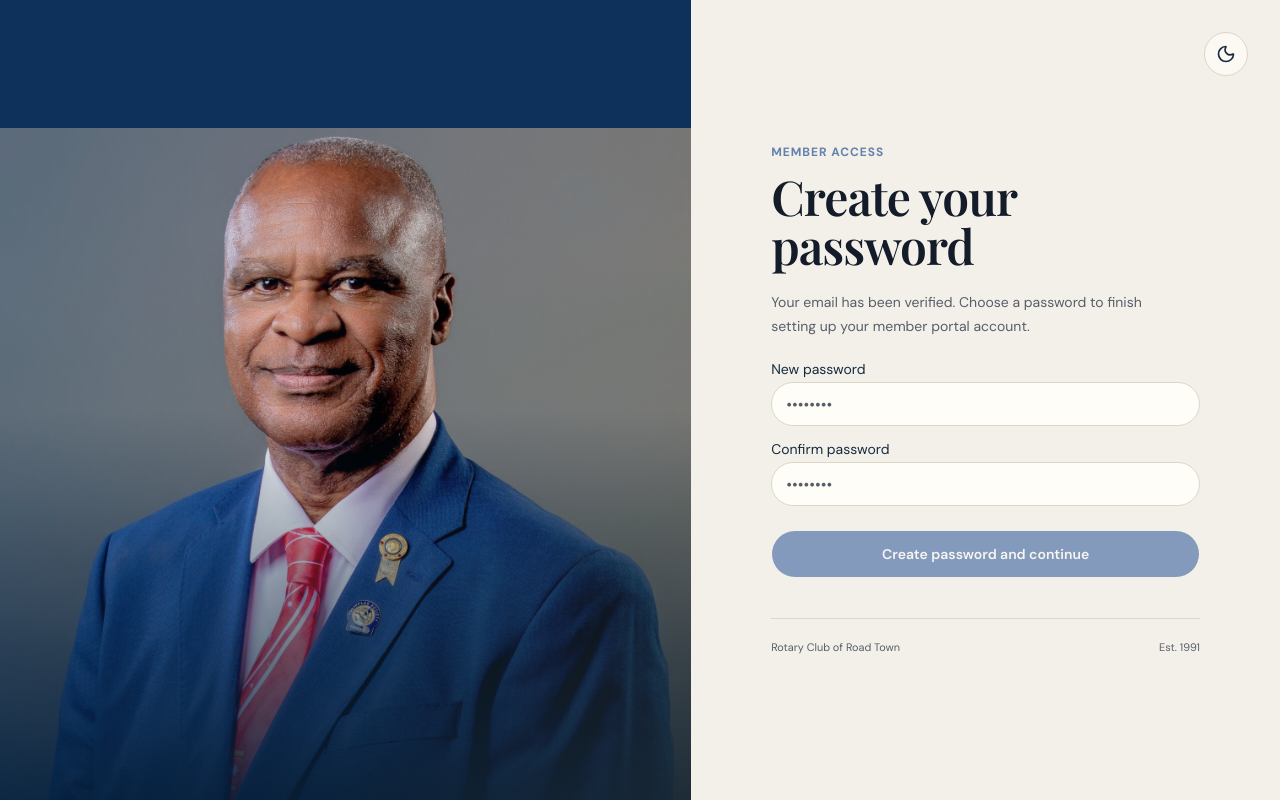
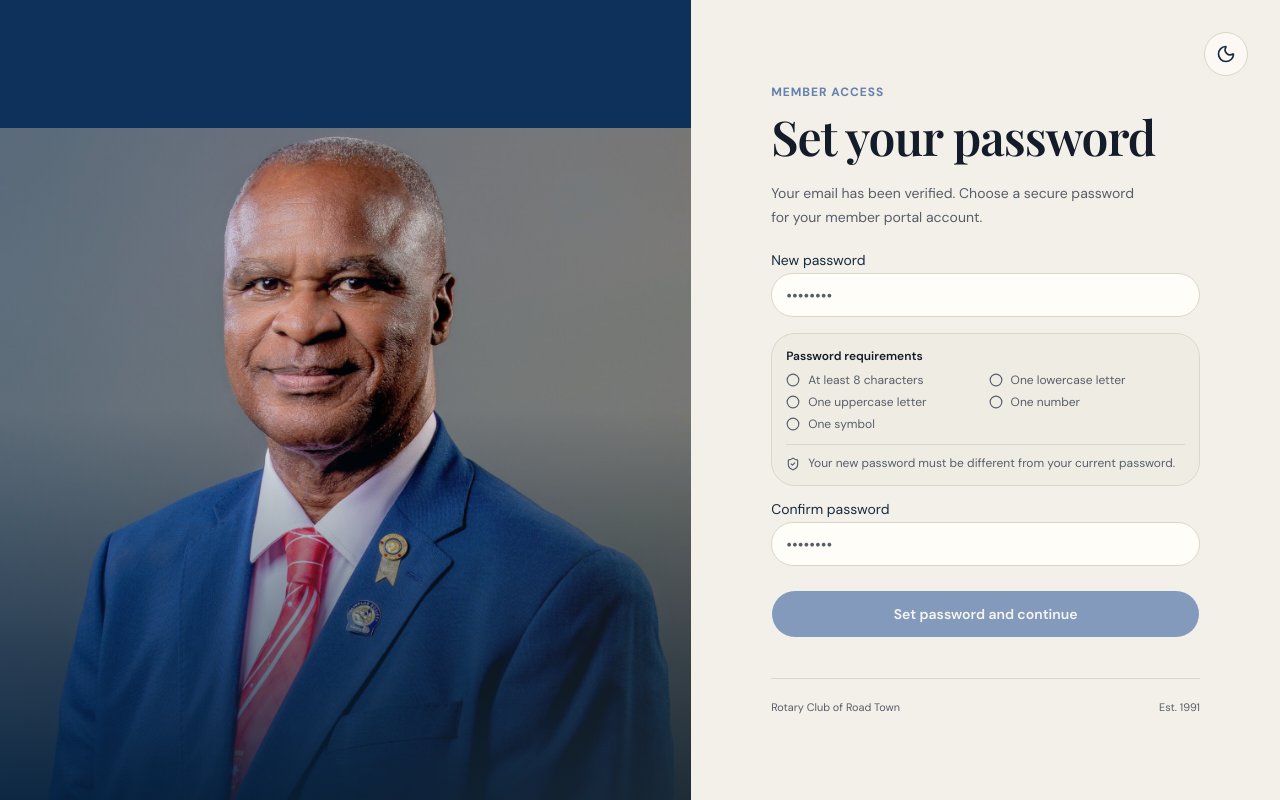
Before and after one commit to DEVDigitalBVI/Rotary-Club-App, a Next.js app: page /update-password in a window 1280 px wide. Built offline with nearby package versions, Linux system fonts and the light colour scheme.

Commit message:
Enforce strong password requirements

```diff
--- a/app/login/actions.ts
+++ b/app/login/actions.ts
@@ -3,6 +3,10 @@
 import { redirect } from "next/navigation";
 import { headers } from "next/headers";
 import { createClient } from "@/lib/supabase/server";
+import {
+  getPasswordUpdateErrorMessage,
+  meetsPasswordRequirements,
+} from "@/lib/password-policy";
 
 export type AuthFormState =
   | { error?: string; success?: string }
@@ -120,16 +124,27 @@ export async function updatePassword(
   formData: FormData
 ): Promise<AuthFormState> {
   const password = String(formData.get("password") ?? "");
+  const confirmPassword = String(formData.get("confirmPassword") ?? "");
 
-  if (password.length < 8) {
-    return { error: "Password must be at least 8 characters." };
+  if (password !== confirmPassword) {
+    return { error: "The passwords do not match. Enter the same password in both fields." };
+  }
+
+  if (!meetsPasswordRequirements(password)) {
+    return {
+      error:
+        "Password must have at least 8 characters, including an uppercase letter, lowercase letter, number, and symbol.",
+    };
   }
 
   const supabase = await createClient();
   const { error } = await supabase.auth.updateUser({ password });
 
   if (error) {
-    return { error: "Couldn't update your password — try the reset link again." };
+    const reasons = "reasons" in error && Array.isArray(error.reasons)
+      ? error.reasons.filter((reason): reason is string => typeof reason === "string")
+      : [];
+    return { error: getPasswordUpdateErrorMessage(error.code, reasons) };
   }
 
   redirect("/dashboard");
--- a/app/update-password/page.tsx
+++ b/app/update-password/page.tsx
@@ -66,11 +66,11 @@ export default function UpdatePasswordPage() {
               id="update-password-title"
               className="font-heading mt-3 text-4xl font-semibold leading-[1.02] text-foreground sm:text-5xl"
             >
-              Create your password
+              Set your password
             </h1>
             <p className="mt-5 max-w-sm text-sm leading-6 text-muted-foreground">
-              Your email has been verified. Choose a password to finish setting
-              up your member portal account.
+              Your email has been verified. Choose a secure password for your
+              member portal account.
             </p>
 
             <UpdatePasswordForm />
--- a/components/auth/update-password-form.tsx
+++ b/components/auth/update-password-form.tsx
@@ -1,10 +1,17 @@
 "use client";
 
 import { useActionState, useState } from "react";
+import { CheckCircle2, Circle, ShieldCheck, XCircle } from "lucide-react";
 import { Button } from "@/components/ui/button";
 import { Input } from "@/components/ui/input";
 import { Label } from "@/components/ui/label";
 import { updatePassword, type AuthFormState } from "@/app/login/actions";
+import { cn } from "@/lib/utils";
+import {
+  getPasswordChecks,
+  meetsPasswordRequirements,
+  PASSWORD_REQUIREMENTS,
+} from "@/lib/password-policy";
 
 export function UpdatePasswordForm() {
   const [state, action, pending] = useActionState<AuthFormState, FormData>(
@@ -14,9 +21,15 @@ export function UpdatePasswordForm() {
   const [password, setPassword] = useState("");
   const [confirm, setConfirm] = useState("");
 
-  // Client-side only — the action itself only enforces length, since that's
-  // the one rule the server needs to re-check regardless of what the form did.
+  const checks = getPasswordChecks(password);
+  const passwordStarted = password.length > 0;
+  const passwordValid = meetsPasswordRequirements(password);
+  const confirmStarted = confirm.length > 0;
   const mismatch = confirm.length > 0 && password !== confirm;
+  const confirmationValid = confirmStarted && password === confirm;
+
+  const validFieldClass =
+    "border-emerald-600 bg-emerald-50/60 focus-visible:border-emerald-600 focus-visible:ring-emerald-600/20 dark:border-emerald-500 dark:bg-emerald-950/20";
 
   return (
     <form action={action} className="mt-6 flex flex-col gap-4">
@@ -35,33 +48,94 @@ export function UpdatePasswordForm() {
           autoComplete="new-password"
           required
           minLength={8}
+          aria-describedby="password-requirements"
+          aria-invalid={passwordStarted && !passwordValid}
+          className={cn(passwordValid && validFieldClass)}
           value={password}
           onChange={(e) => setPassword(e.target.value)}
         />
+      </div>
+      <div
+        id="password-requirements"
+        className="rounded-xl border border-border bg-muted/35 p-3.5"
+      >
+        <p className="text-xs font-semibold text-foreground">Password requirements</p>
+        <ul className="mt-2 grid gap-1.5 sm:grid-cols-2">
+          {PASSWORD_REQUIREMENTS.map((requirement) => {
+            const met = checks[requirement.key];
+            const RequirementIcon = met
+              ? CheckCircle2
+              : passwordStarted
+                ? XCircle
+                : Circle;
+
+            return (
+              <li
+                key={requirement.key}
+                className={cn(
+                  "flex items-center gap-2 text-xs",
+                  met
+                    ? "text-emerald-700 dark:text-emerald-300"
+                    : passwordStarted
+                      ? "text-destructive"
+                      : "text-muted-foreground"
+                )}
+              >
+                <RequirementIcon className="size-3.5 shrink-0" aria-hidden="true" />
+                {requirement.label}
+              </li>
+            );
+          })}
+        </ul>
+        <p className="mt-3 flex items-start gap-2 border-t border-border pt-2.5 text-xs text-muted-foreground">
+          <ShieldCheck className="mt-0.5 size-3.5 shrink-0" aria-hidden="true" />
+          Your new password must be different from your current password.
+        </p>
       </div>
       <div className="flex flex-col gap-1.5">
         <Label htmlFor="confirm-password">Confirm password</Label>
         <Input
           id="confirm-password"
+          name="confirmPassword"
           type="password"
           placeholder="••••••••"
           autoComplete="new-password"
           required
+          aria-invalid={mismatch}
+          aria-describedby={confirmStarted ? "confirm-password-status" : undefined}
+          className={cn(confirmationValid && validFieldClass)}
           value={confirm}
           onChange={(e) => setConfirm(e.target.value)}
         />
-        {mismatch && (
-          <p className="text-xs text-destructive">Passwords don&apos;t match.</p>
+        {confirmStarted && (
+          <p
+            id="confirm-password-status"
+            className={cn(
+              "flex items-center gap-1.5 text-xs",
+              confirmationValid
+                ? "text-emerald-700 dark:text-emerald-300"
+                : "text-destructive"
+            )}
+          >
+            {confirmationValid ? (
+              <CheckCircle2 className="size-3.5" aria-hidden="true" />
+            ) : (
+              <XCircle className="size-3.5" aria-hidden="true" />
+            )}
+            {confirmationValid
+              ? "Passwords match."
+              : "Passwords do not match. Enter the same password in both fields."}
+          </p>
         )}
       </div>
 
       <Button
         size="lg"
         type="submit"
-        disabled={pending || mismatch || password.length < 8}
+        disabled={pending || !passwordValid || !confirmationValid}
         className="mt-2 font-heading w-full"
       >
-        {pending ? "Creating account…" : "Create password and continue"}
+        {pending ? "Saving password…" : "Set password and continue"}
       </Button>
     </form>
   );
--- /dev/null
+++ b/lib/password-policy.ts
@@ -0,0 +1,46 @@
+export const PASSWORD_REQUIREMENTS = [
+  { key: "length", label: "At least 8 characters" },
+  { key: "lowercase", label: "One lowercase letter" },
+  { key: "uppercase", label: "One uppercase letter" },
+  { key: "number", label: "One number" },
+  { key: "symbol", label: "One symbol" },
+] as const;
+
+export type PasswordRequirement = (typeof PASSWORD_REQUIREMENTS)[number]["key"];
+
+const ALLOWED_SYMBOLS = new Set(
+  Array.from("!@#$%^&*()_+-=[]{};'\\:\"|<>?,./`~")
+);
+
+export function getPasswordChecks(password: string): Record<PasswordRequirement, boolean> {
+  return {
+    length: password.length >= 8,
+    lowercase: /[a-z]/.test(password),
+    uppercase: /[A-Z]/.test(password),
+    number: /[0-9]/.test(password),
+    symbol: Array.from(password).some((character) => ALLOWED_SYMBOLS.has(character)),
+  };
+}
+
+export function meetsPasswordRequirements(password: string): boolean {
+  return Object.values(getPasswordChecks(password)).every(Boolean);
+}
+
+export function getPasswordUpdateErrorMessage(
+  code?: string,
+  reasons: string[] = []
+): string {
+  if (code === "same_password") {
+    return "You can’t reuse your current password. Choose a different password for your account.";
+  }
+
+  if (code === "weak_password") {
+    if (reasons.includes("pwned")) {
+      return "That password has appeared in a known data breach. Choose a different, unique password.";
+    }
+
+    return "That password doesn’t meet the security requirements. Use at least 8 characters with an uppercase letter, lowercase letter, number, and symbol.";
+  }
+
+  return "Couldn’t update your password. Please request a new reset link and try again.";
+}
```
Also changed, not shown: 1 other file (tests, documents, lock files or other folders).
